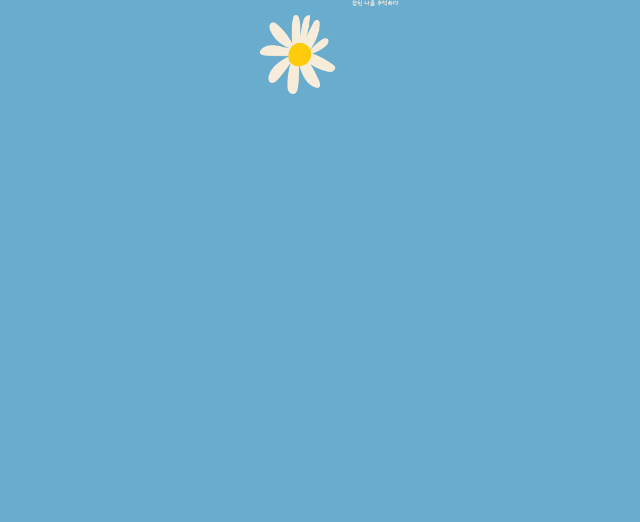
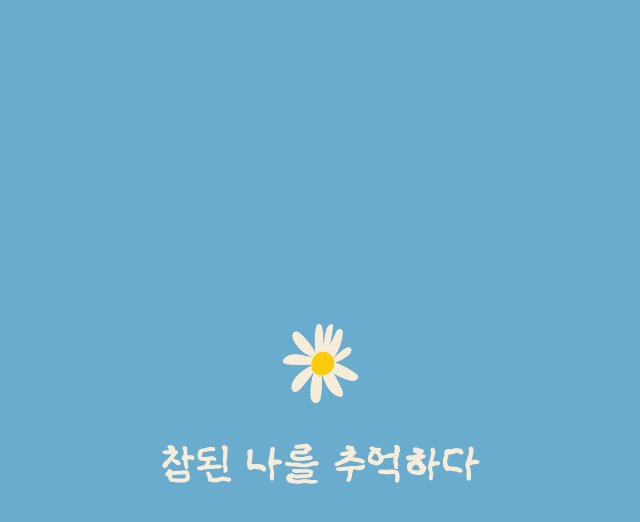
Before and after one commit to dpqlsn/Chamna, a React (Vite) app in the folder chamna/: page / in a window 1280 px wide. Shown: the top 522 px of the page, without its empty margins (319-959 px from the left). Built offline with nearby package versions, Linux system fonts and the light colour scheme.

Commit message:
feat(#04) :: 랜딩페이지

```diff
--- a/chamna/src/App.css
+++ b/chamna/src/App.css
@@ -1,9 +1,19 @@
+.wrapper {
+  display: flex;
+  justify-content: center;
+  align-items: center;
+  height: 100vh;
+}
+
 .logo {
   display: flex;
-  justify-content: center;
+  flex-direction: column;
+  align-items: center;
+  gap: 24px;
 }
 
 .slogan {
-  font-size: 40%;
+  font-size: 44px;
   color: #F7ECDA;
+  text-align: center;
 }
--- a/chamna/src/pages/Landing.tsx
+++ b/chamna/src/pages/Landing.tsx
@@ -1,17 +1,16 @@
 import '../App.css';
 import '../index.css';
-import '../font/BMKkubulimTTF.woff'
 import logo from '../pic/chamna.jpg';
 
-function Landing(){
-    return(
-        <>
-        <div className='logo'>
-            <img src = {logo} width='109px'/>
-            <div className='slogan'>참된 나를 추억하다</div>
+function Landing() {
+    return (
+        <div className='wrapper'>
+            <div className='logo'>
+                <img src={logo} width='109px' />
+                <div className='slogan'>참된 나를 추억하다</div>
+            </div>
         </div>
-        </>
-    )
+    );
 }
 
 export default Landing;
```
